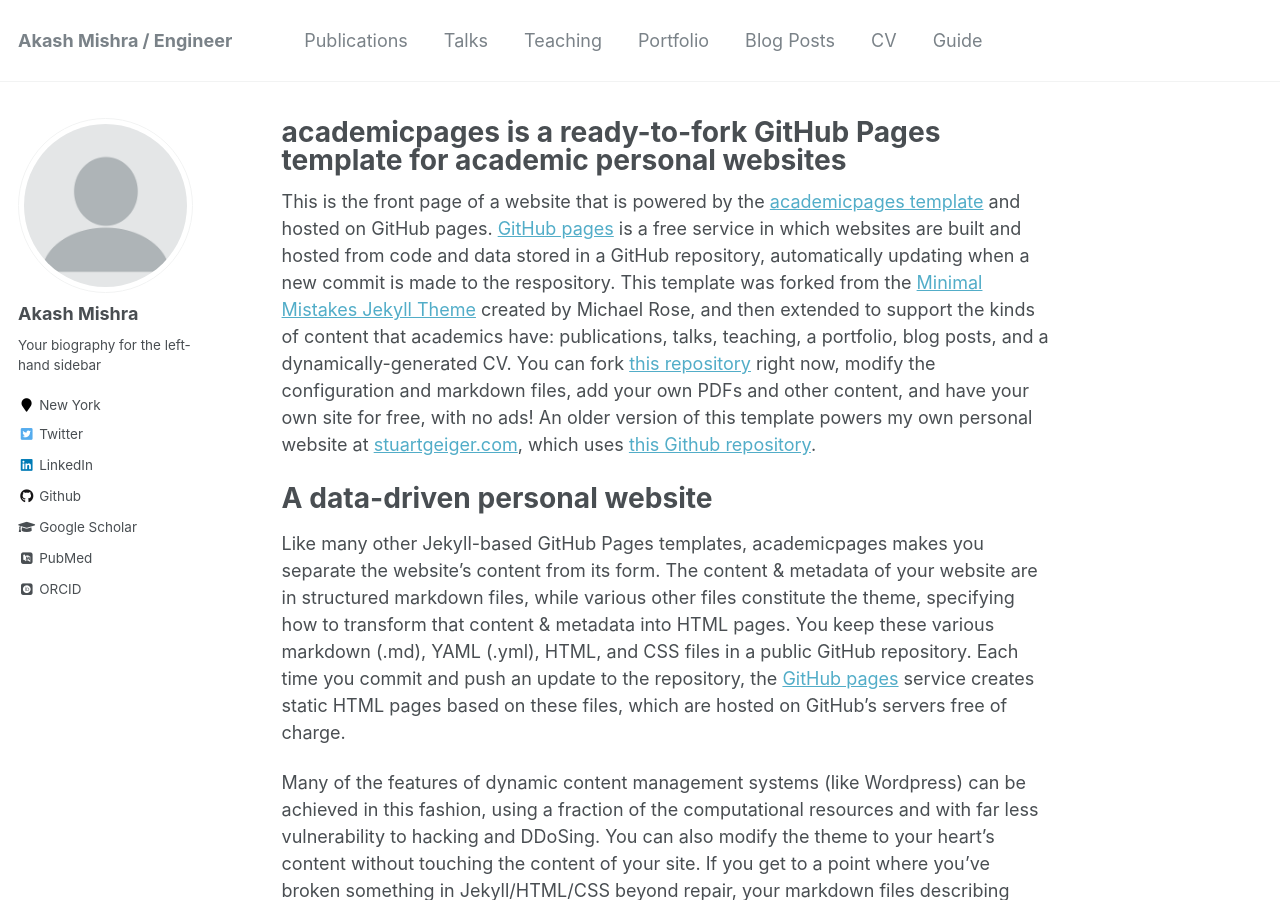
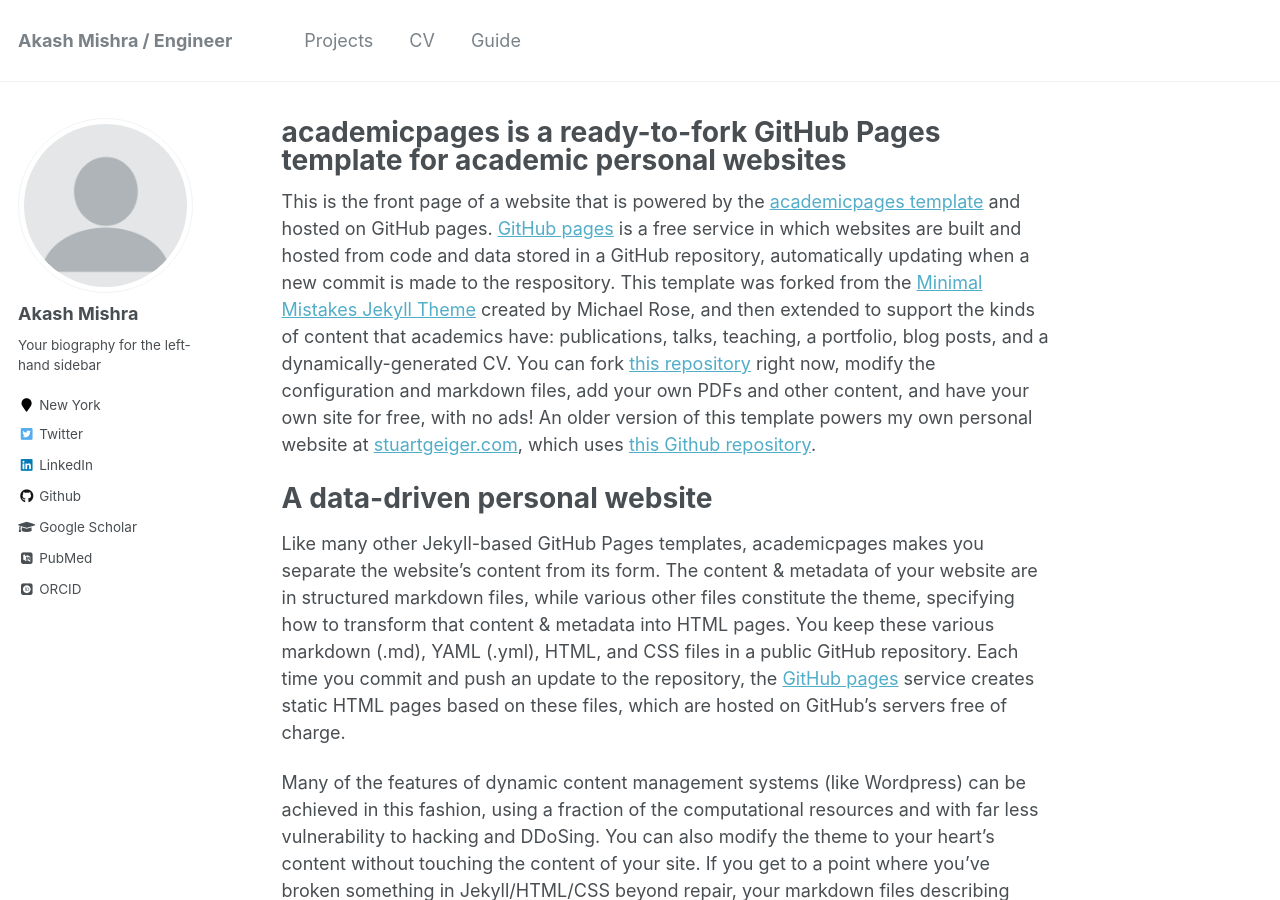
Before and after one commit to akashsky1994/akashsky1994.github.io, a Jekyll site: the page built from _pages/about.md, in a window 1280 px wide and 900 px high. Built offline with Jekyll 4.4.1, drawn with Linux system fonts in a browser that asks for light colours; some web fonts are replaced; some of the changed lines change nothing that is shown.

Commit message:
Navigation Update

```diff
--- a/_config.yml
+++ b/_config.yml
@@ -96,13 +96,13 @@
   flickr           :
   facebook         :
   foursquare       :
-  github           : "https://github.com/akashsky1994/"
+  github           : "akashsky1994"
   google_plus      :
   keybase          :
   instagram        :
   impactstory      : #"https://profiles.impactstory.org/u/xxxx-xxxx-xxxx-xxxx"
   lastfm           :
-  linkedin         : "https://www.linkedin.com/in/akash-mishra1994/"
+  linkedin         : "akash-mishra1994"
   orcid            : "http://orcid.org/yourorcidurl"
   pinterest        :
   soundcloud       :
--- a/_data/navigation.yml
+++ b/_data/navigation.yml
@@ -1,22 +1,22 @@
 # main links links
 main:
-  - title: "Publications"
+  - title: "Projects"
     url: /publications/
 
-  - title: "Talks"
-    url: /talks/
+  # - title: "Talks"
+  #   url: /talks/
 
-  - title: "Teaching"
-    url: /teaching/
+  # - title: "Teaching"
+  #   url: /teaching/
 
-  - title: "Portfolio"
-    url: /portfolio/
+  # - title: "Portfolio"
+  #   url: /portfolio/
 
-  - title: "Blog Posts"
-    url: /year-archive/
+  # - title: "Blog Posts"
+  #   url: /year-archive/
 
   - title: "CV"
-    url: /cv/
+    url: /files/resume.pdf
 
   - title: "Guide"
     url: /markdown/
```
Also changed, not shown: 2 other files.
